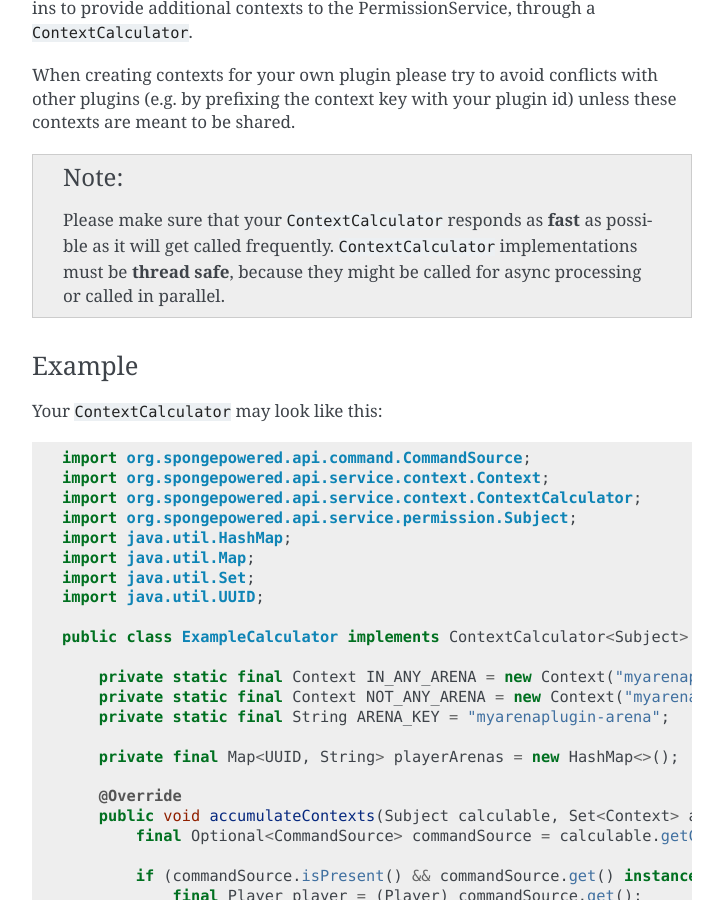
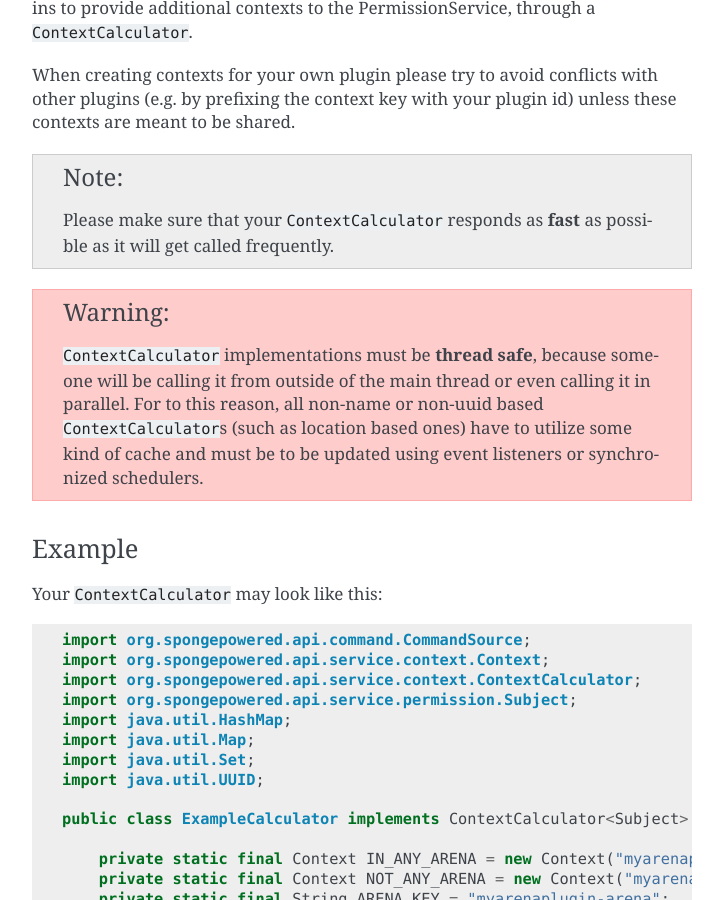
Before and after one commit to SpongePowered/SpongeDocs, a Sphinx documentation site: the page built from source/plugin/permissions.rst, in a window 1280 px wide and 900 px high, scrolled down 6932 px. Shown: the whole window, without its empty margins (388-1111 px from the left). Built offline with Sphinx 7.4.7, drawn with Linux system fonts in a browser that asks for light colours; pages that are not in the unit, such as notebooks, are missing from menus; cross-references to code outside the pages are shown as plain code.

Commit message:
Stronger warning

```diff
--- a/source/plugin/permissions.rst
+++ b/source/plugin/permissions.rst
@@ -290,8 +290,13 @@ context key with your plugin id) unless these contexts are meant to be shared.
 .. note::
 
     Please make sure that your ``ContextCalculator`` responds as **fast** as possible as it will get called frequently.
-    ``ContextCalculator`` implementations must be **thread safe**, because they might be called for async processing or
-    called in parallel.
+
+.. warning::
+
+    ``ContextCalculator`` implementations must be **thread safe**, because someone will be calling it from outside of
+    the main thread or even calling it in parallel. For to this reason, all non-name or non-uuid based
+    ``ContextCalculator``\s (such as location based ones) have to utilize some kind of cache and must be to be updated
+    using event listeners or synchronized schedulers.
 
 Example
 ~~~~~~~
```
